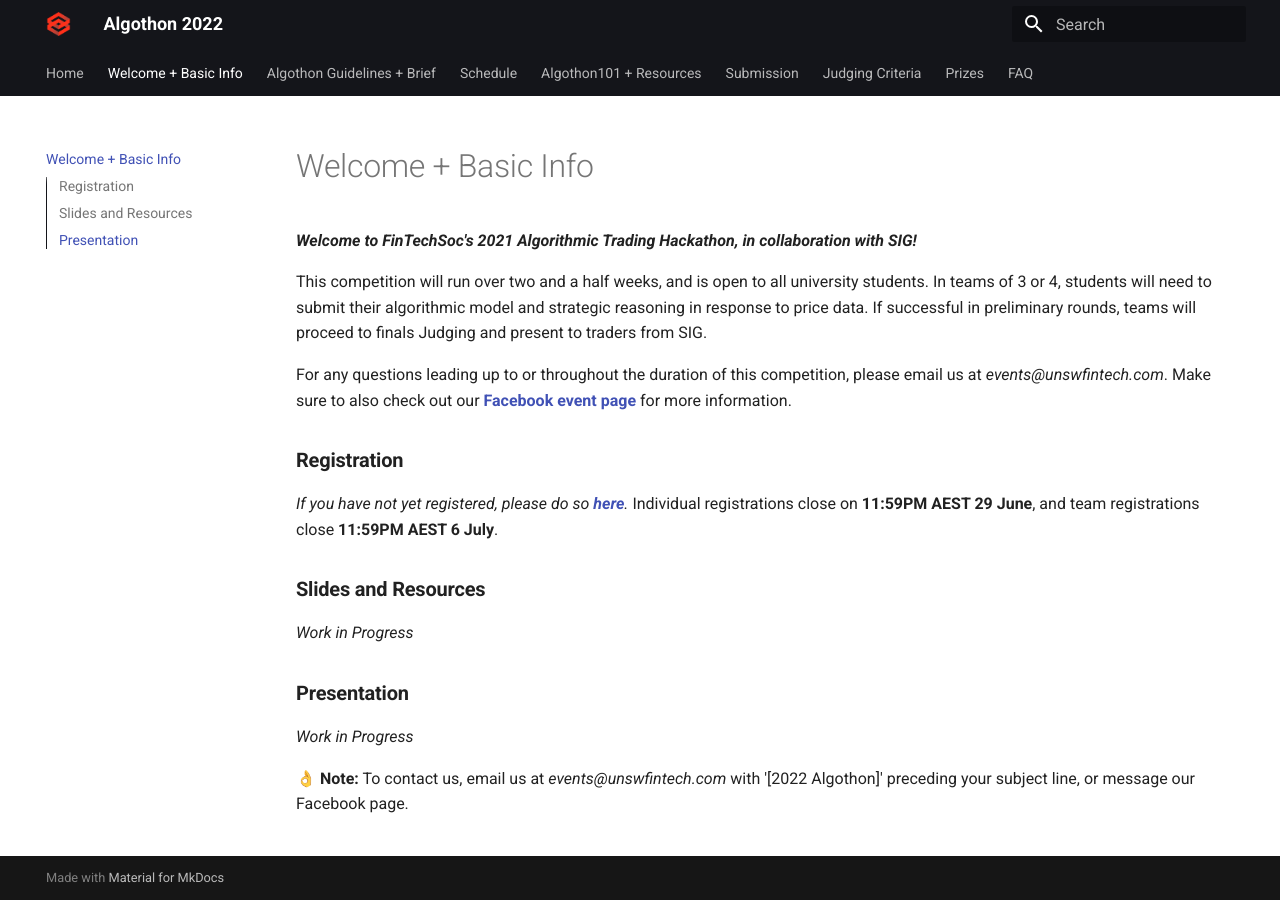
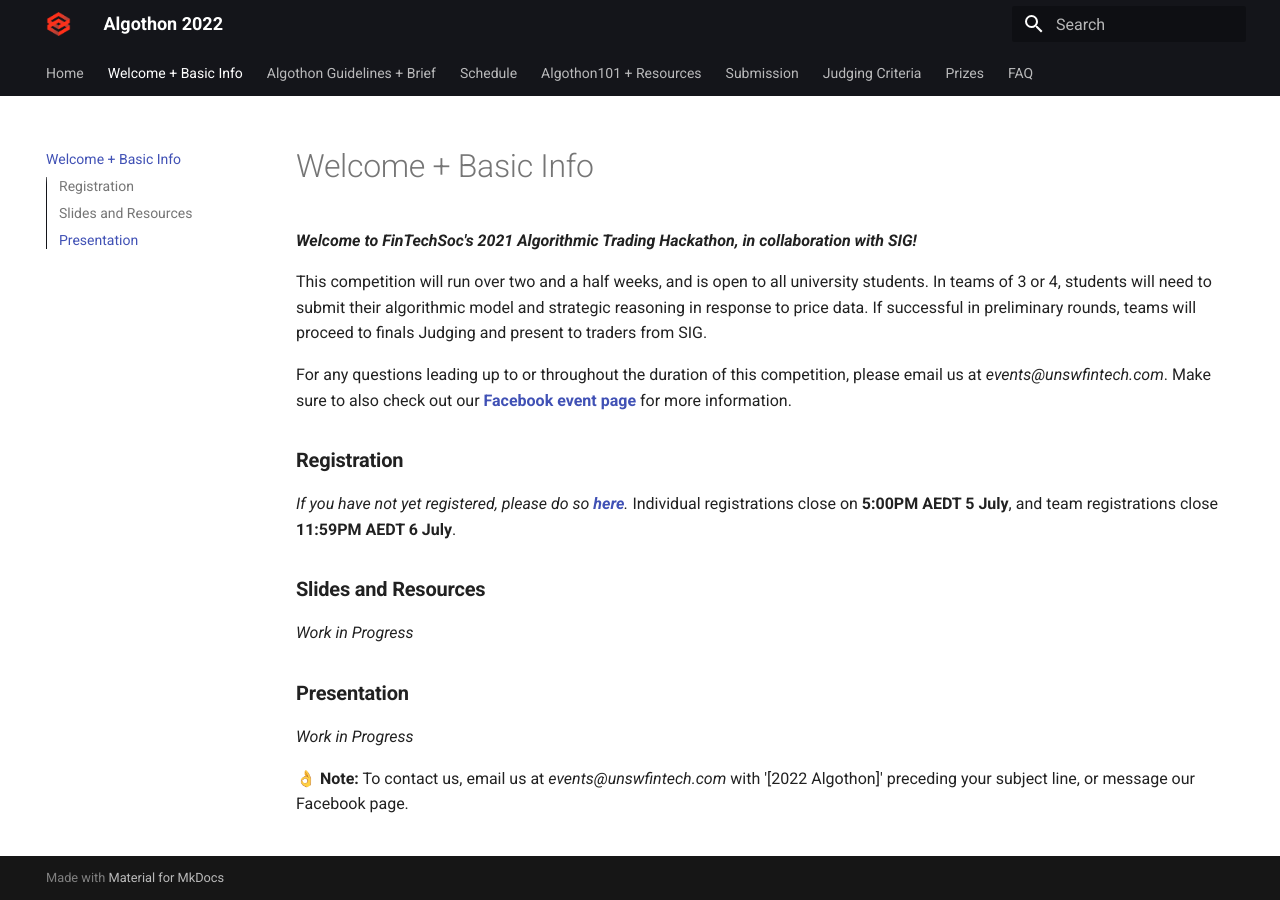
Before and after one commit to loh-0/Algothon25-wiki, an MkDocs documentation site: the page built from docs/1basicInfo.md, in a window 1280 px wide. Built offline with MkDocs 1.6.1 and Material for MkDocs 9.7.7, drawn with Linux system fonts in a browser that asks for light colours.

Commit message:
ind rego change

```diff
--- a/docs/1basicInfo.md
+++ b/docs/1basicInfo.md
@@ -9,7 +9,7 @@
 
 ### **Registration**
 
-*If you have not yet registered, please do so **[here](zhttps://forms.gle/vocK5MpcGVLHdvEL7)**.* Individual registrations close on **11:59PM AEST 29 June**, and team registrations close **11:59PM AEST 6 July**.
+*If you have not yet registered, please do so **[here](zhttps://forms.gle/vocK5MpcGVLHdvEL7)**.* Individual registrations close on **5:00PM AEDT 5 July**, and team registrations close **11:59PM AEDT 6 July**.
 
 
 ### **Slides and Resources**
```
Also changed, not shown: docs/index.md (+1 -1 lines).
